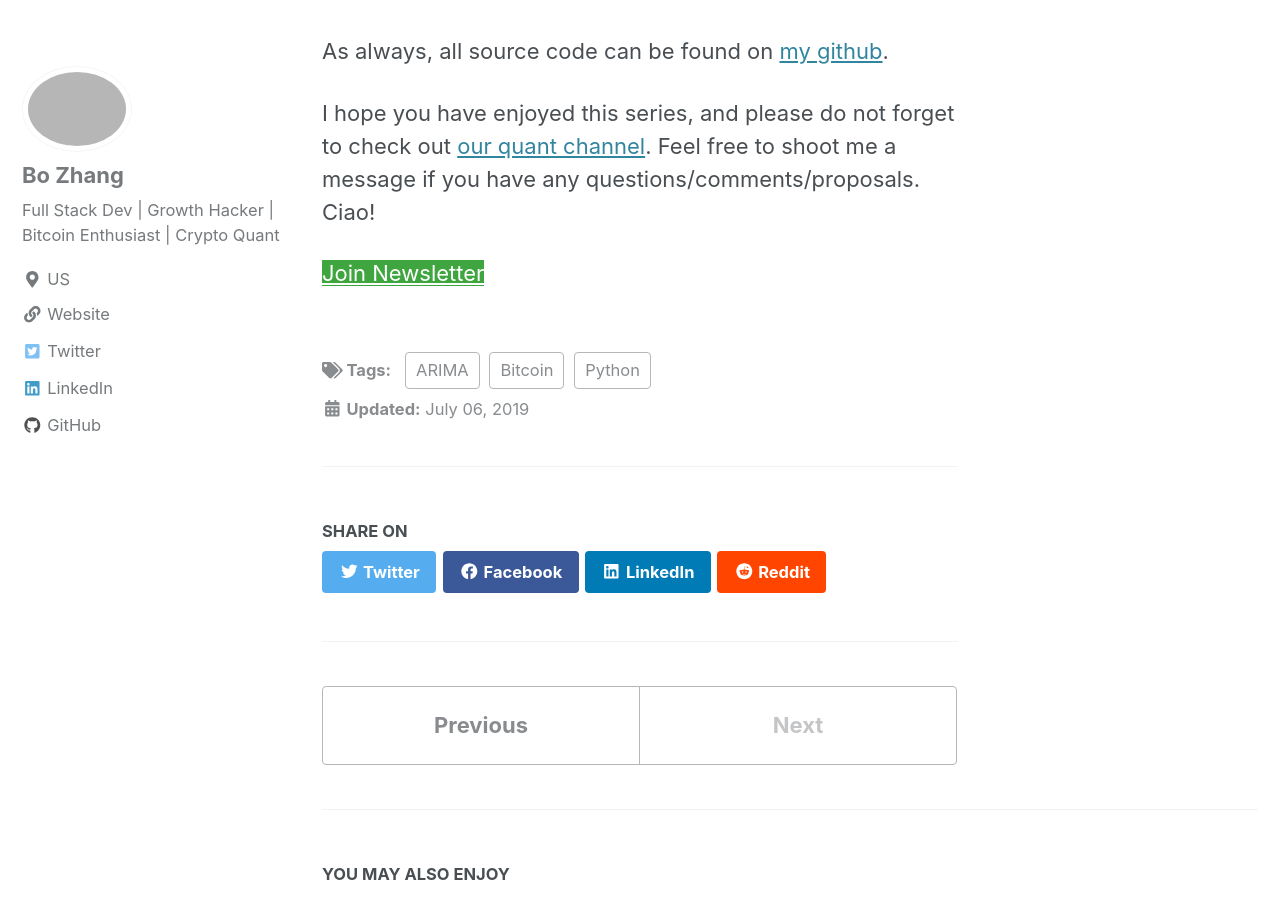
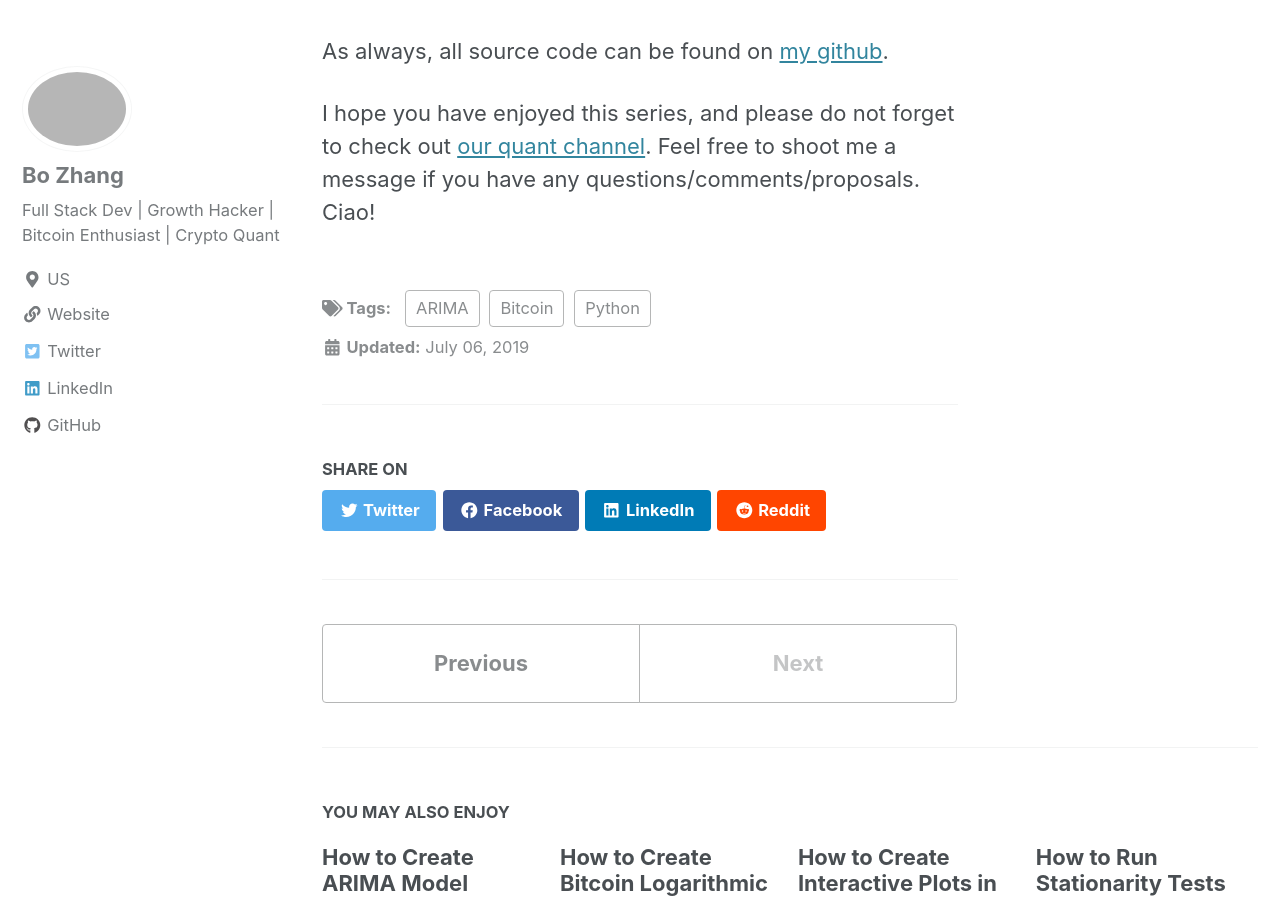
Before and after one commit to 0xboz/blog, a Jekyll site: the page built from _posts/2019-07-06-how-to-create-arima-model-forecasting-btc-usd-in-python-part-2.md, in a window 1280 px wide and 900 px high, scrolled down 17554 px. Built offline with Jekyll 4.4.1, drawn with Linux system fonts in a browser that asks for light colours; cached includes are drawn as plain includes; nearby versions of some CDN libraries; comment, search, counter and statistics services are not loaded.

Commit message:
Removed newsletter button

```diff
--- a/_posts/2019-07-06-how-to-create-arima-model-forecasting-btc-usd-in-python-part-2.md
+++ b/_posts/2019-07-06-how-to-create-arima-model-forecasting-btc-usd-in-python-part-2.md
@@ -417,5 +417,3 @@ This might be the end of our series. We could explore a bit further by incoporat
 As always, all source code can be found on [my github](https://github.com/0xboz/ARIMA_forecasting_BTCUSD).
 
 I hope you have enjoyed this series, and please do not forget to check out [our quant channel](https://discord.gg/jchMcc2). Feel free to shoot me a message if you have any questions/comments/proposals. Ciao!
-
-<a href="#" class="btn--success" id="open-popup" onclick ="showMailingPopUp(); return false;">Join Newsletter</a>
```
